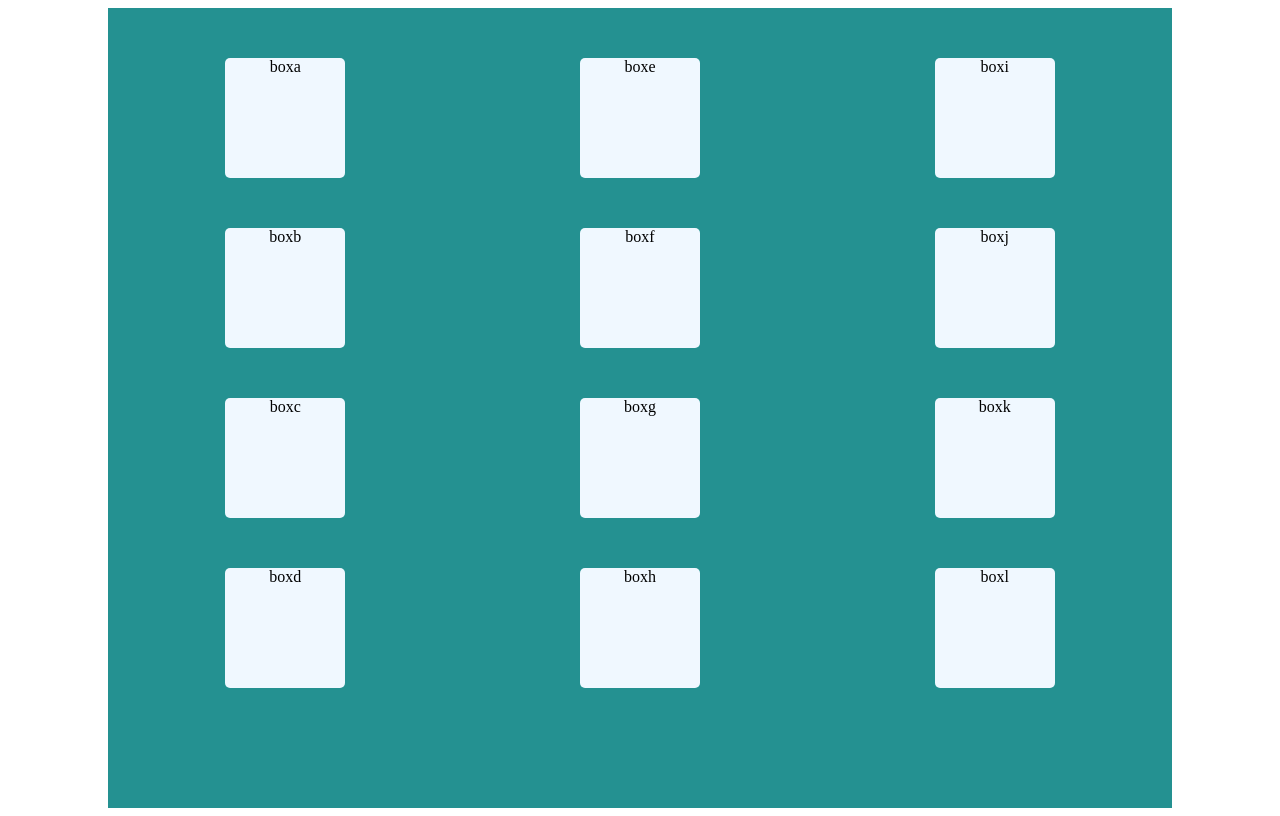
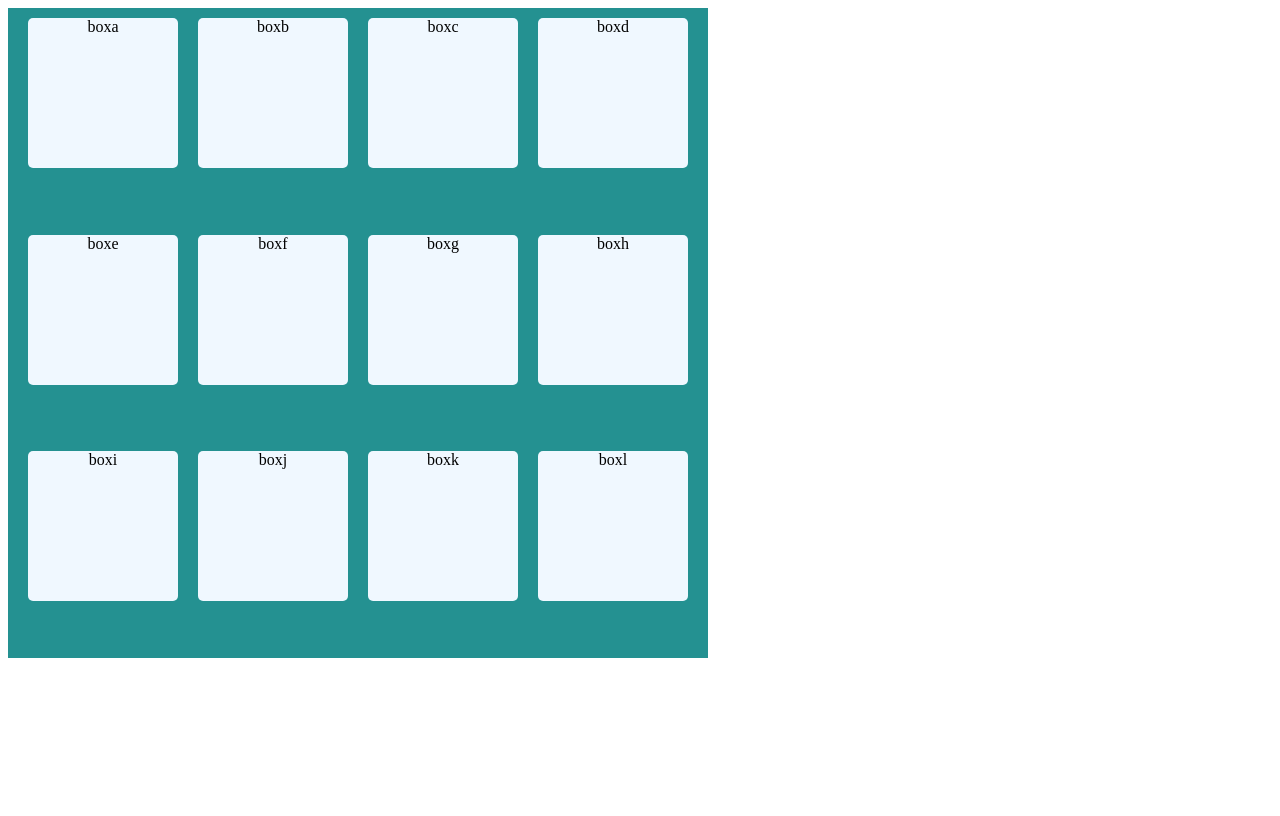
Before and after one commit to naomicherono/Tile_game, a plain HTML site: page index.html in a window 1280 px wide. Drawn offline with Linux system fonts and the light colour scheme.

Commit message:
removed div class of containers1,2,3

```diff
--- a/index.css
+++ b/index.css
@@ -1,14 +1,13 @@
 
 .flex-container{
     background-color: rgb(36, 145, 145);
-    margin-left: 100px;
-    margin-right: 100px;
-    height: 100vh;
+    height:650px;
     display: flex;
+
     flex-direction: row;
-    padding: 0px;
-    justify-content: space-around;
-
+    justify-content: center;
+    width: 700px;
+    flex-wrap: wrap;
 
 
 
@@ -19,10 +18,10 @@
    background-color: aliceblue;
     margin: 10px;
     border-radius: 5px ;
-    height: 120px;
-    width:120px ;
+    height: 150px;
+    width:150px ;
     text-align: center;
-    margin-top: 50px;
+
 
 }
 
@@ -30,27 +29,36 @@
     background-color: aliceblue;
      margin: 10px;
      border-radius: 5px ;
-     height: 120px;
-     width:120px ;
+     height: 150px;
+     width:150px ;
      text-align: center;
-     margin-top: 50px;
+
 
  }
  .square2{
      background-color: aliceblue;
       margin: 10px;
       border-radius: 5px ;
-      height: 120px;
-      width:120px ;
+      height: 150px;
+      width:150px ;
       text-align: center;
-      margin-top: 50px;
+
  }
  .square3{
     background-color: aliceblue;
      margin: 10px;
      border-radius: 5px ;
-     height: 120px;
-     width:120px ;
+     height: 150px;
+     width:150px ;
      text-align: center;
-     margin-top: 50px;
+
 }
+/* .flex-container1{
+    flex-direction: row;
+}
+.flex-container2{
+    flex-direction: row;
+}
+.flex-container3{
+    flex-direction: row;
+} */
--- a/index.html
+++ b/index.html
@@ -9,30 +9,21 @@
 </head>
 <body>
     <div class="flex-container">
-        <div class="flex-container1">
+
             <div class="square1">boxa</div>
             <div class="square1">boxb</div>
             <div class="square1">boxc</div>
             <div class="square1">boxd</div>
-
-         </div>
-
-         <div class="flex-container2">
-
-         <div class="square2">boxe</div>
-         <div class="square2">boxf</div>
-         <div class="square2">boxg</div>
-         <div class="square2">boxh</div>
-
-         </div>
-         <div class="flex-container2">
-
+            <div class="square2">boxe</div>
+            <div class="square2">boxf</div>
+            <div class="square2">boxg</div>
+            <div class="square2">boxh</div>
             <div class="square3">boxi</div>
             <div class="square3">boxj</div>
             <div class="square3">boxk</div>
             <div class="square3">boxl</div>
 
-            </div>
+
 
     </div>
 
```
